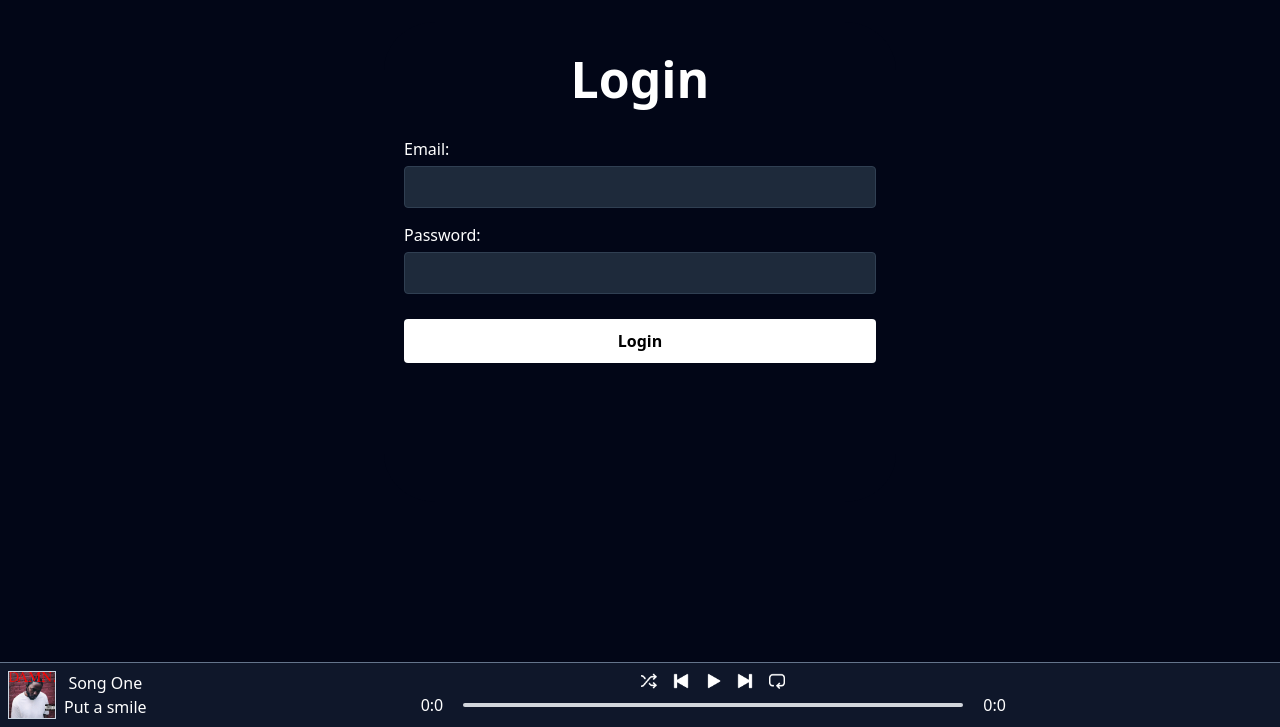
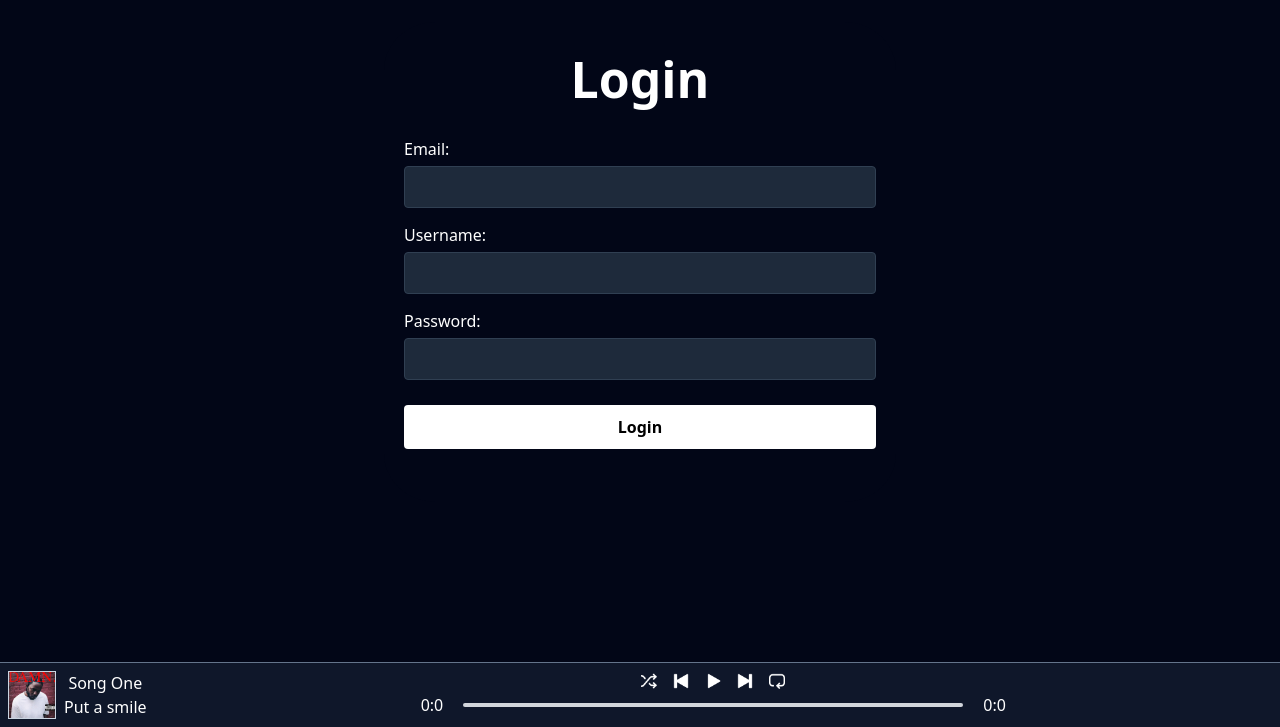
Before and after one commit to Adi-Ida404/Spotify-frontend, a React (Vite) app: page /login in a window 1280 px wide. Shown: the part 138-865 px from the top of the page. Built offline with nearby package versions, Linux system fonts and the light colour scheme.

Commit message:
Revert changes on login

```diff
--- a/src/pages/Login.jsx
+++ b/src/pages/Login.jsx
@@ -14,9 +14,9 @@ export const Login = () => {
     e.preventDefault();
     axios.post(`${apiUrl}/Login`, { email, password })
       .then(result => {
-        if (result.data.status === "Success") {
-          // Set user name from the response
-          setName(result.data.userName); // Assuming the response contains userName
+        if (result.data === "Success") {
+          // Optionally set user name here if needed
+          // setName(result.data.userName); // Example: setting the user's name from the response
           navigate(`/`); // Navigate to /home on successful login
         } else {
           console.log("Login failed");
@@ -43,6 +43,18 @@ export const Login = () => {
               type="email"
               id="email"
               name="email"
+              required
+              autoComplete="off"
+            />
+          </div>
+          <div style={styles.inputContainer}>
+            <label style={styles.label} htmlFor="name">Username:</label>
+            <input
+              onChange={(e) => setName(e.target.value)}
+              style={styles.input}
+              type="text"
+              id="name"
+              name="name"
               required
               autoComplete="off"
             />
```
